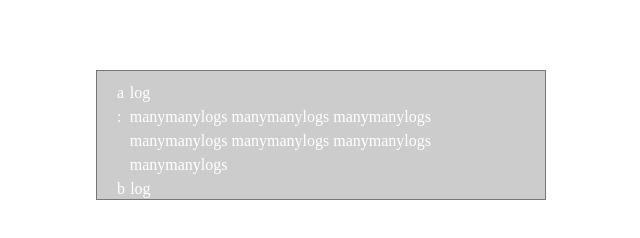
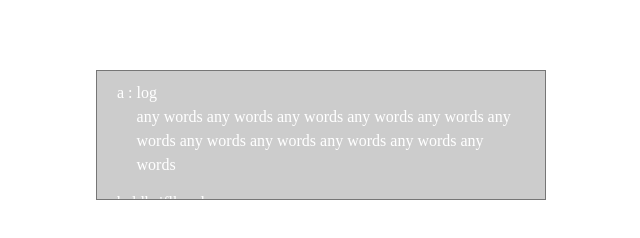
Before and after one commit to dygmm4288/board_game, a React (Vite) app in the folder front/: page /miniville_room in a window 1280 px wide. Shown: the part 600-838 px from the top of the page, without its empty margins (319-959 px from the left). After the commit the page ends 800 px from the top, so only its background shows below. Built offline with nearby package versions, Linux system fonts and the light colour scheme; a web font is replaced by a local one.

Commit message:
metadata 위치 이동

```diff
--- a/front/src/components/section/CardSection.tsx
+++ b/front/src/components/section/CardSection.tsx
@@ -1,6 +1,8 @@
 import { card_roll } from "../../css/card_roll";
-import { _ESTABLISHMENTS } from "../../establishments/metadata";
-import { EstColor } from "../../establishments/types";
+import { _ESTABLISHMENTS } from "../../miniville_meta_data/establishments/metadata";
+
+import { EstColor } from "../../miniville_meta_data/establishments/types";
+
 import { cn } from "../../util/cn";
 
 const CardSection = () => {
--- a/front/src/components/section/GameLogSection.tsx
+++ b/front/src/components/section/GameLogSection.tsx
@@ -1,16 +1,16 @@
 const GameLogSection = () => {
-  const players = [{ name: "a" }, { name: "b" }];
+  const players = [{ name: "a" }, { name: "baldksjflka" }];
   return (
-    <div className='absolute bottom-0 w-full h-[130px] bg-black/20 border border-solid border-primary-font-color py-[10px] px-[20px] text-white'>
+    <div className='absolute bottom-0 w-full h-[130px] bg-black/20 border border-solid border-primary-font-color py-[10px] px-[20px] text-white overflow-scroll flex flex-col gap-[14px]'>
       {players.map((player) => {
         return (
           <div className='flex flex-row gap-[4px]'>
-            <div>{player.name} :</div>
-            <div className='flex flex-col text-wrap'>
+            <div className='shrink-0'>{player.name} :</div>
+            <div>
               <p>log</p>
               <p>
-                manymanylogs manymanylogs manymanylogs manymanylogs manymanylogs
-                manymanylogs manymanylogs
+                any words any words any words any words any words any words any
+                words any words any words any words any words{" "}
               </p>
             </div>
           </div>
--- a/front/src/establishments/metadata.ts
+++ b/front/src/miniville_meta_data/establishments/metadata.ts
@@ -3,7 +3,7 @@
 //
 
 import { EstColor, EstType, Establishment } from "./types";
-import { Expansion, Version } from "../types";
+import { Expansion, Version } from "../../types";
 
 export const SushiBar: Establishment = {
   _id: 0,
```
Also changed, not shown: front/src/miniville_meta_data/establishments/types.ts (renamed from front/src/establishments/types.ts), front/src/miniville_meta_data/landmarks/metadata.ts (renamed from front/src/landmarks/metadata.ts), front/src/miniville_meta_data/landmarks/types.ts (renamed from front/src/landmarks/types.ts).
